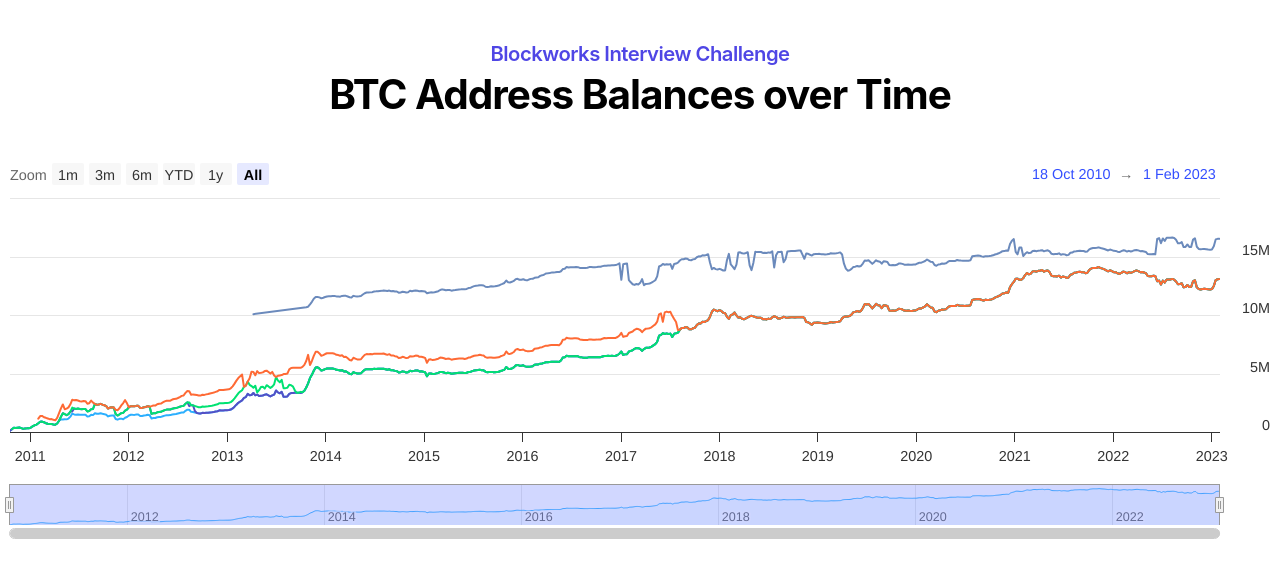
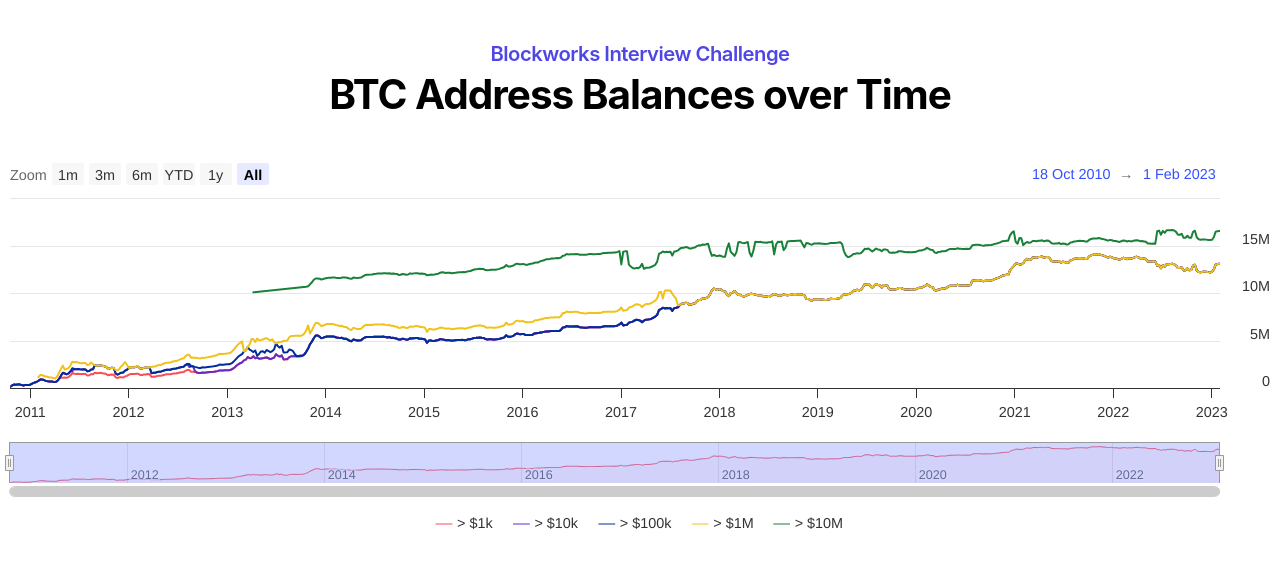
Before and after one commit to yehudabortz/blockworks.co, a Next.js app: page / in a window 1280 px wide. Shown: the top 578 px of the page. Built offline with nearby package versions, Linux system fonts and the light colour scheme.

Commit message:
add legend

```diff
--- a/components/btcChart.tsx
+++ b/components/btcChart.tsx
@@ -22,6 +22,10 @@ const BtcChart = ({ data }) => {
     const chartData = createDataPoints(data)
     const options = {
 
+        legend: {
+            enabled: true
+        },
+
         tooltip: {
             format:
                 '{#each points}' +
@@ -30,25 +34,34 @@ const BtcChart = ({ data }) => {
                 '{/each}'
         },
         yAxis: {
-            offset: 50
+            offset: 50,
         },
         series: [{
             name: "> $1k",
-            data: chartData.filter(item => item[1] >= 1000)
+            data: chartData.filter(item => item[1] >= 1000),
+            lineWidth: "2px",
+            color: "#fa4d56"
         }, {
             name: "> $10k",
-            data: chartData.filter(item => item[1] >= 10000)
-
+            data: chartData.filter(item => item[1] >= 10000),
+            lineWidth: "2px",
+            color: "#6929c4"
         }, {
             name: "> $100k",
-            data: chartData.filter(item => item[1] >= 100000)
+            data: chartData.filter(item => item[1] >= 100000),
+            lineWidth: "2px"
+            , color: "#002d9c"
 
         }, {
             name: "> $1M",
-            data: chartData.filter(item => item[1] >= 1000000)
+            data: chartData.filter(item => item[1] >= 1000000),
+            lineWidth: "2px"
+            , color: "#f1c21b"
         }, {
             name: "> $10M",
-            data: chartData.filter(item => item[1] >= 10000000)
+            data: chartData.filter(item => item[1] >= 10000000),
+            lineWidth: "2px"
+            , color: "#198038"
         }],
     }
 
```
